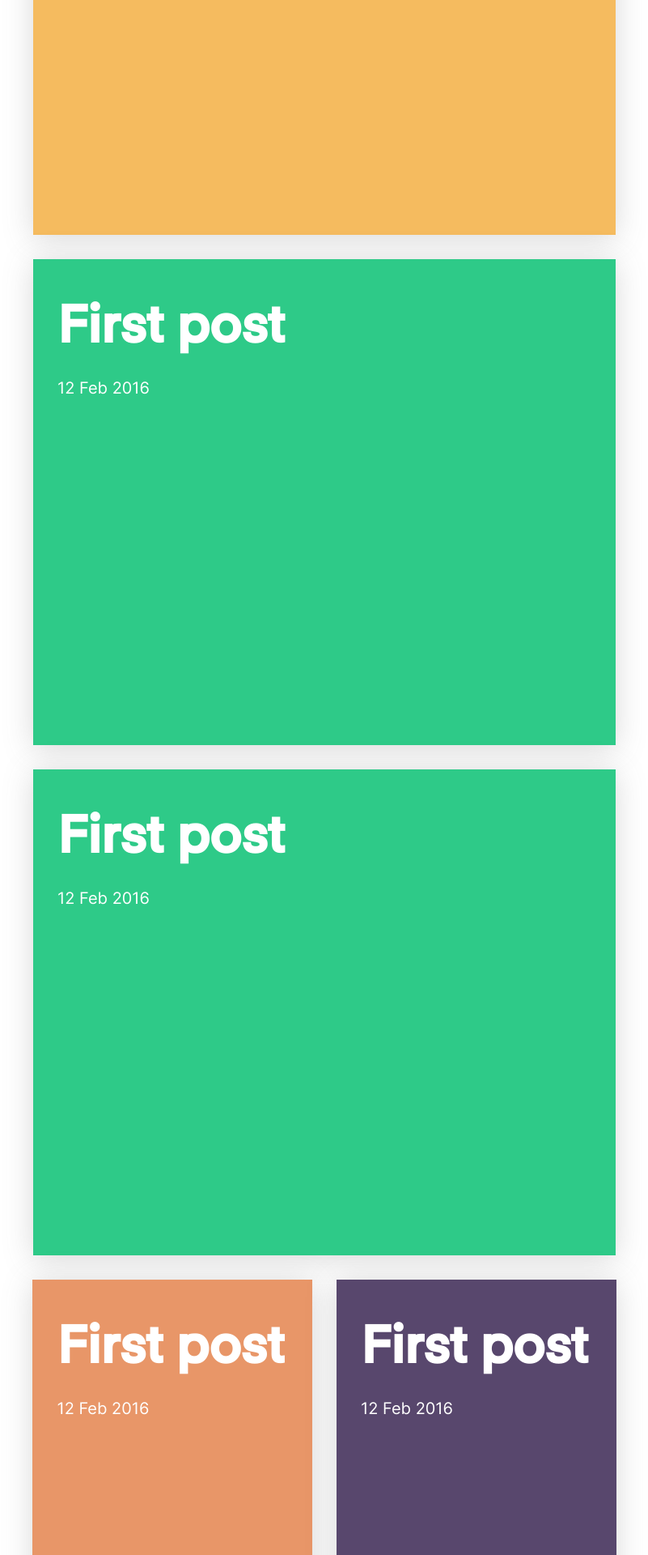
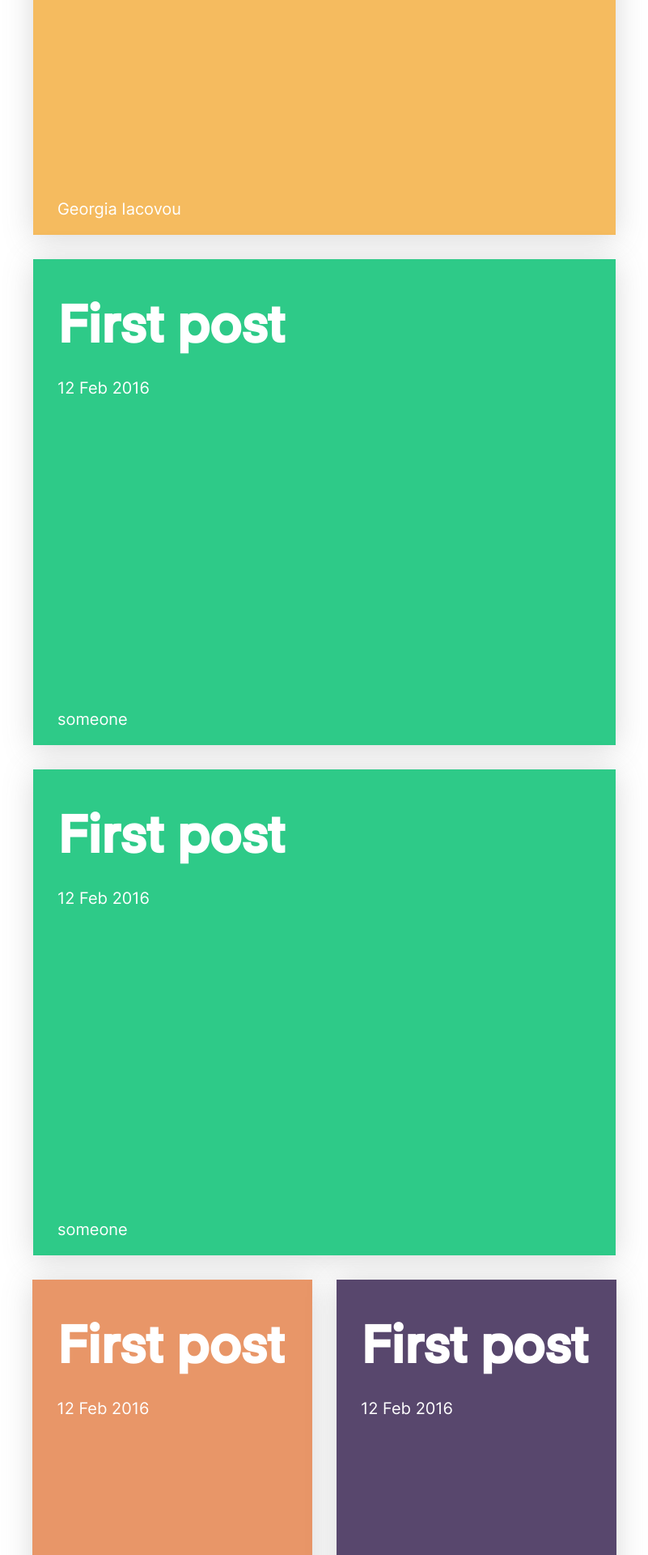
Before and after one commit to metomic/blog, a Jekyll site: the page built from index.html, in a window 1280 px wide. Shown: the part 412-2332 px from the top of the page at 81% size, without its empty margins (239-1040 px from the left). Built offline with Jekyll 4.4.1, drawn with Linux system fonts in a browser that asks for light colours; the list of posts is cut into pages by our own code; some of the changed text lies outside the part shown.

Commit message:
some stuff

```diff
--- a/css/post.css
+++ b/css/post.css
@@ -91,7 +91,8 @@
 	}
 
 	.first-image-default {
-		height: 40vh;
+		min-height: 40vh;
+		height: auto;
 	}
 	.first-image-title-default {
 		padding: 0;
@@ -106,6 +107,7 @@
 		padding-top: 0;
 		font-size: 20px;
 		font-weight: normal;
+		padding-bottom: 20px;
 	}
 }
 
--- a/index.html
+++ b/index.html
@@ -20,17 +20,19 @@ title: {{ site.name }}
 
   <div class="posts" id="posts">
     {% for post in site.posts limit: 3%}
-      <div topic="{{ post.topic }}" data-tilt data-tilt-perspective="3000" class="post" onclick="location.href='{{ site.baseurl }}{{ post.url }}';" style="cursor: pointer; background-color: {{post.themeColor}};">
+			<div topic="{{ post.topic }}" data-tilt data-tilt-perspective="3000" class="post" onclick="location.href='{{ site.baseurl }}{{ post.url }}';" style="cursor: pointer; background-color: {{post.themeColor}}; position: relative;">
       	<h1 class="post-title" style="font-family: Eina01-SemiBold;">{{ post.title }}</h1>
 				<h3 class="post-date" style="font-family: Inter;">{{ post.date | date_to_string }}</h3>
+				<h3 class="post-date" style="font-family: Inter; position: absolute; bottom: 0px; left: 0;">{{ post.author }}</h3>
 			</div>
 		{% endfor %}
 	</div>
 	<div class="postsInline" >
 		{% for post in site.posts offset: 3%}
-      <div topic="{{ post.topic }}" class="post" data-tilt data-tilt-perspective="3000" onclick="location.href='{{ site.baseurl }}{{ post.url }}';" style="cursor: pointer; background-color: {{post.themeColor}};">
+      <div topic="{{ post.topic }}" class="post" data-tilt data-tilt-perspective="3000" onclick="location.href='{{ site.baseurl }}{{ post.url }}';" style="cursor: pointer; background-color: {{post.themeColor}}; position: relative;">
       	<h1 class="post-title" style="font-family: Eina01-SemiBold;">{{ post.title }}</h1>
-				<h3 class="post-date" style="font-family: Inter;">{{ post.date | date_to_string }}</h3>
+				<h3 class="post-date" style="font-family: Inter; padding-bottom: 40px">{{ post.date | date_to_string }}</h3>
+				<h3 class="post-date" style="font-family: Inter; position: absolute; bottom: 0; left: 0;">{{ post.author }}</h3>
 			</div>
     {% endfor %}
   </div>
```
Also changed, not shown: other parts of index.html (+10 -0 lines).
